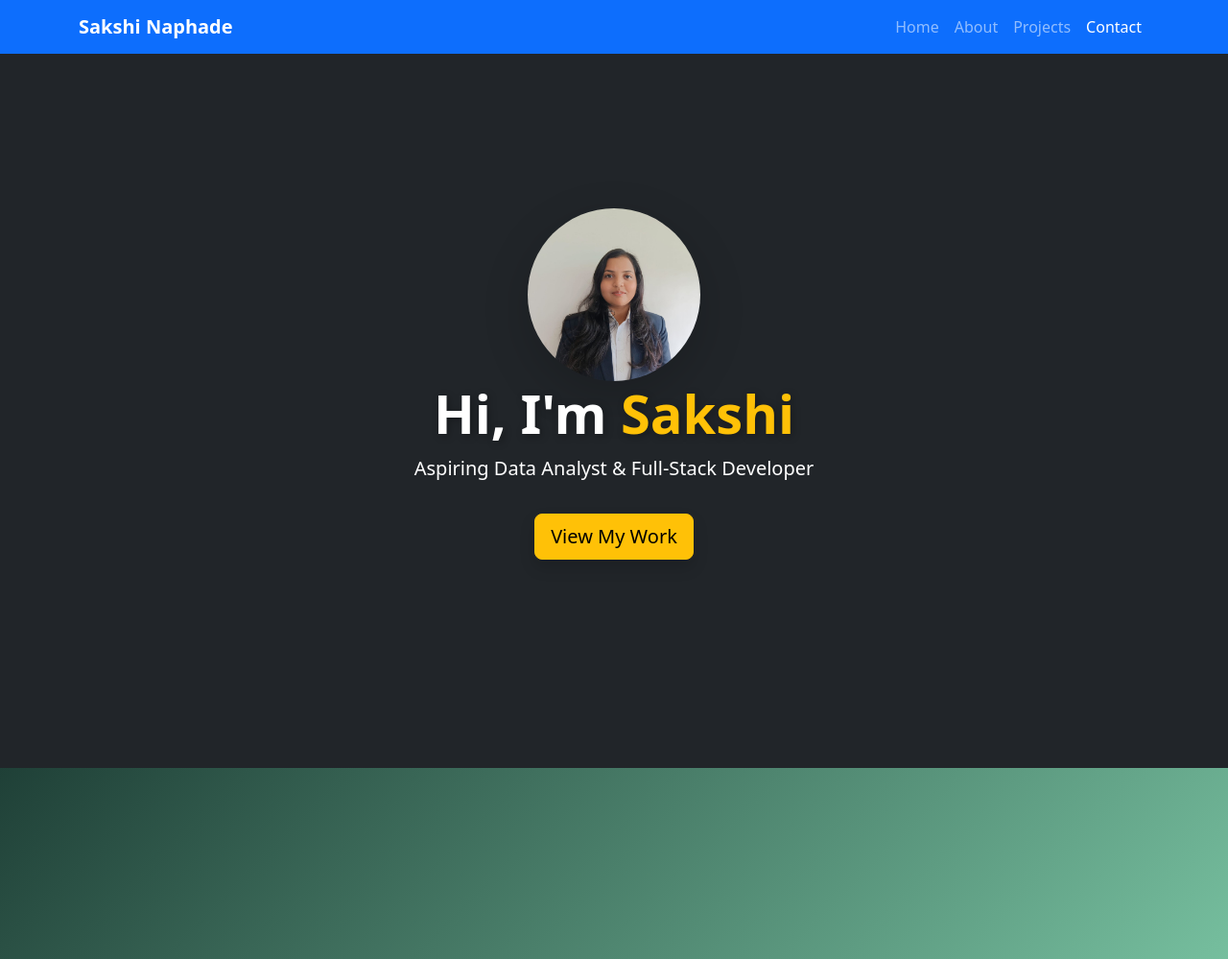
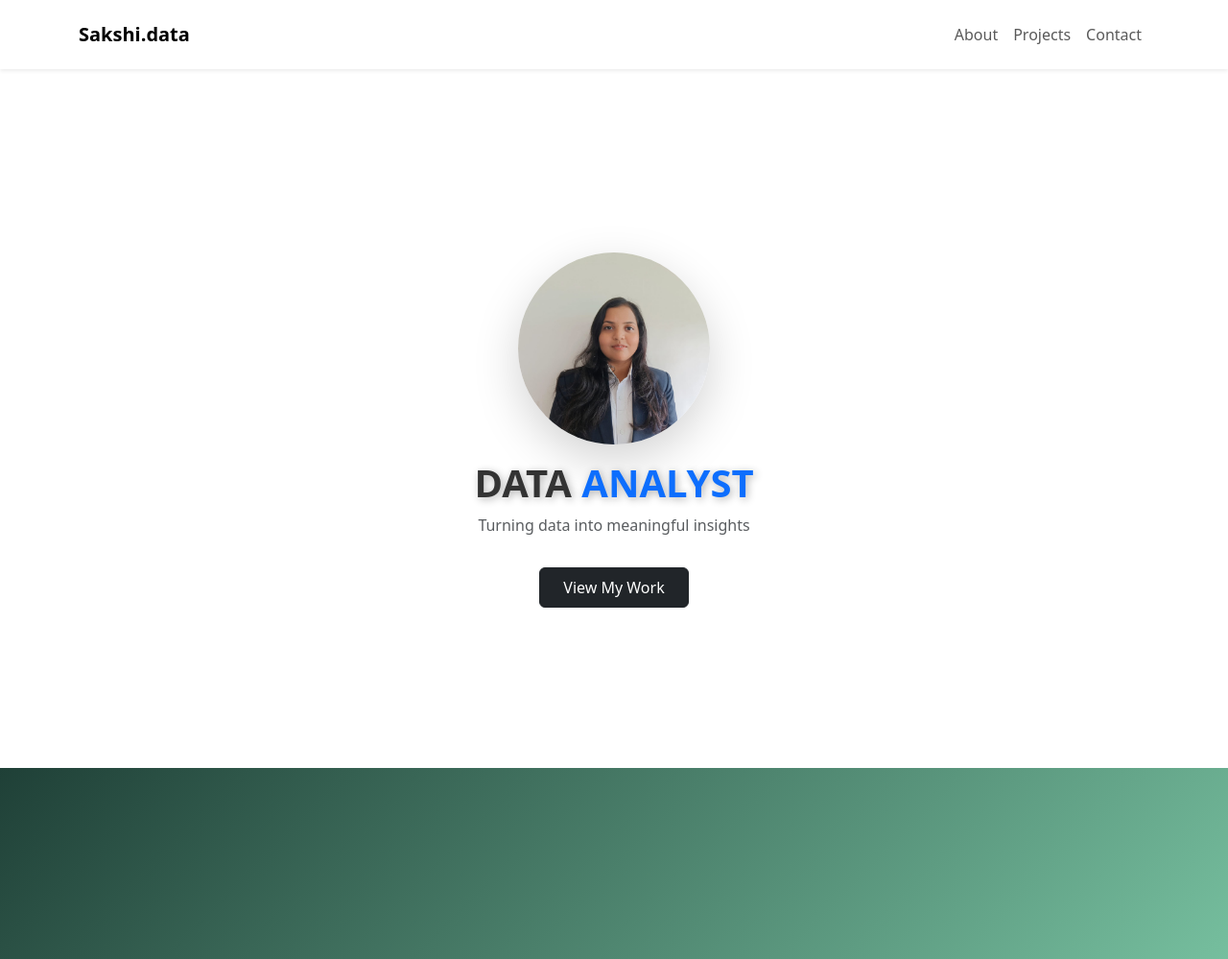
Before and after one commit to SakshiNaphade/Django_Portfolio_New, a Django app: page / in a window 1280 px wide. Shown: the top 999 px of the page at 96% size. Run offline with Django 5.2, Linux system fonts and the light colour scheme; some libraries are stand-ins or nearby versions.

Commit message:
css improved

```diff
--- a/main/static/css/style.css
+++ b/main/static/css/style.css
@@ -1,6 +1,6 @@
 body {
-    background-color: #121212;
-    color: white;
+    background-color: #f8f9fa;
+    color: #333;
 }
 
 /* Smooth Scrolling */
@@ -11,6 +11,7 @@
 /* Navbar Background Blur */
 .navbar {
     backdrop-filter: blur(10px);
+    padding: 1rem 2rem;
 }
 
 /* Button Hover Effect */
@@ -29,3 +30,18 @@
 h1, h2, h3 {
     text-shadow: 2px 2px 8px rgba(0, 0, 0, 0.3);
 }
+
+.hero-section {
+    height: 100vh;
+    background-color: #fff;
+}
+
+.profile-img {
+    width: 200px;
+    height: 200px;
+    object-fit: cover;
+}
+
+.highlight {
+    color: #0d6efd;
+}
--- a/main/templates/main/base.html
+++ b/main/templates/main/base.html
@@ -33,11 +33,24 @@
     </nav>
 
     <!-- Hero Section -->
-    <section id="home" class="container-fluid min-vh-100 d-flex flex-column align-items-center justify-content-center text-center bg-dark text-white">
-        <img src="{% static 'images/profile.jpg' %}" alt="Sakshi Profile" class="rounded-circle shadow-lg" width="180">
-        <h1 class="display-4 fw-bold">Hi, I'm <span class="text-warning">Sakshi</span></h1>
-        <p class="lead">Aspiring Data Analyst & Full-Stack Developer</p>
-        <a href="#projects" class="btn btn-warning btn-lg mt-3 shadow">View My Work</a>
+    <section class="hero-section d-flex flex-column align-items-center justify-content-center text-center">
+        <nav class="navbar navbar-expand-lg fixed-top bg-white shadow-sm">
+            <div class="container">
+                <a class="navbar-brand fw-bold" href="#">Sakshi.data</a>
+                <ul class="navbar-nav ms-auto mb-2 mb-lg-0">
+                    <li class="nav-item"><a class="nav-link" href="#about">About</a></li>
+                    <li class="nav-item"><a class="nav-link" href="#projects">Projects</a></li>
+                    <li class="nav-item"><a class="nav-link" href="#contact">Contact</a></li>
+                </ul>
+            </div>
+        </nav>
+
+        <div class="container mt-5 pt-5">
+            <img src="{% static 'images/profile.png' %}" alt="Sakshi" class="profile-img rounded-circle shadow-lg mb-3">
+            <h1 class="fw-bold">DATA <span class="highlight">ANALYST</span></h1>
+            <p class="text-muted">Turning data into meaningful insights</p>
+            <a href="#projects" class="btn btn-dark px-4 py-2 mt-3">View My Work</a>
+        </div>
     </section>
 
     <!-- About Section -->
--- a/portfolio/settings.py
+++ b/portfolio/settings.py
@@ -133,9 +133,7 @@
 
 
 STATIC_URL = '/static/'
-STATICFILES_DIRS = [
-    os.path.join(BASE_DIR, 'static'),
-]
+STATICFILES_DIRS = [BASE_DIR, 'static']
 
 # Use WhiteNoise for serving static files
 STATICFILES_STORAGE = 'whitenoise.storage.CompressedManifestStaticFilesStorage'
```
Also changed, not shown: main/static/images/profile.png (renamed from main/static/images/profile.jpg).
